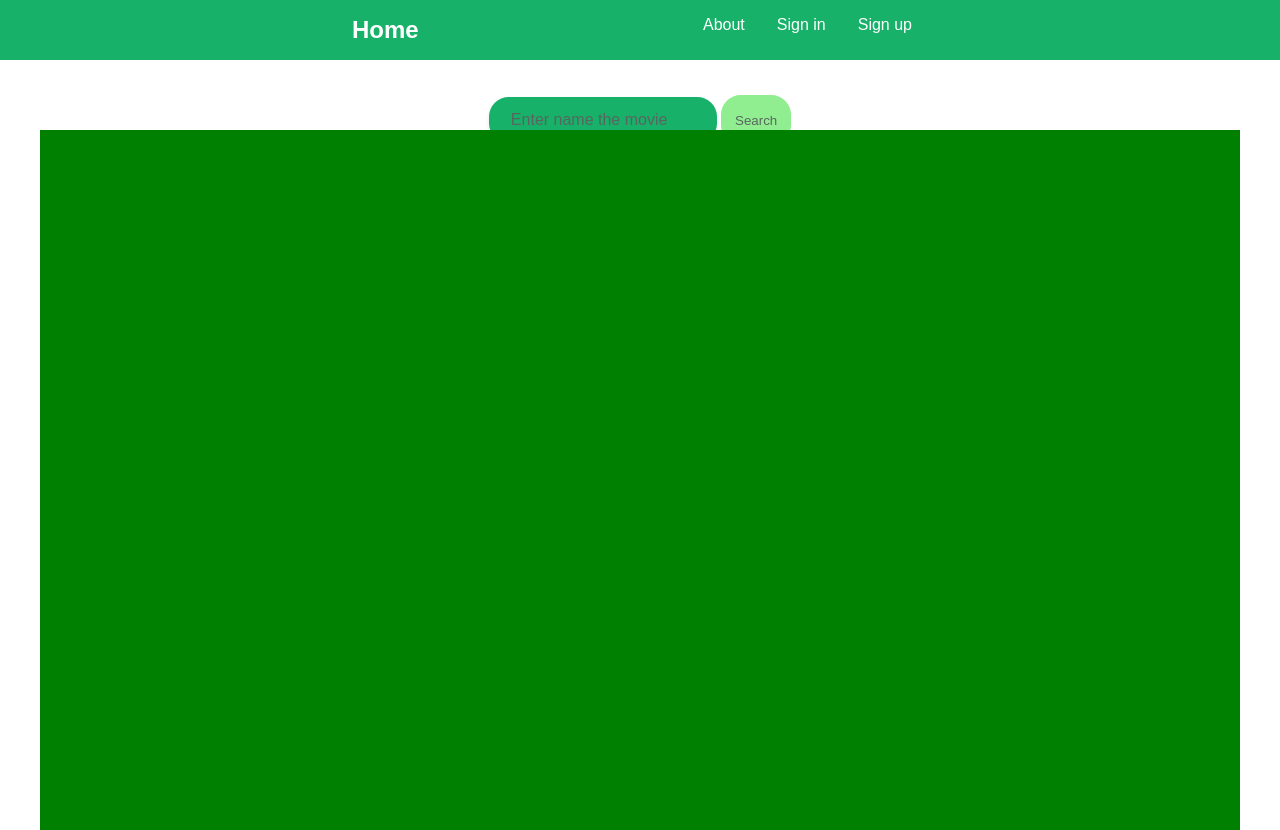
After one commit to ZeroNiki/Movie-Database, a FastAPI app: template src/templates/page.html in a window 1280 px wide. The commit adds this page. Run offline with FastAPI, Linux system fonts and the light colour scheme; the template is opened without the code that fills it, so the values that code supplies are empty; parts of the project's set-up code (start-up, migrations or seed data) failed here and were passed over.

Commit message:
Added the ability to search for movies

```diff
--- /dev/null
+++ b/src/static/css/page.css
@@ -0,0 +1,10 @@
+.info {
+  background-color: green;
+  width: 1200px;
+  height: 700px;
+  display: flex;
+  position: absolute;
+  top: 60%;
+  left: 50%;
+  transform: translate(-50%, -50%);
+}
--- a/src/static/css/style.css
+++ b/src/static/css/style.css
@@ -46,7 +46,7 @@
   width: 900px;
   height: 200px;
   position: absolute;
-  top: 20%;
+  top: 15%;
   left: 50%;
   transform: translate(-50%, -50%);
   padding: 10px;
@@ -55,7 +55,7 @@
 .media-search input {
   padding: 12px 20px;
   font-size: 16px;
-  width: 80%;
+  width: 70%;
   max-width: 600px;
   box-sizing: border-box;
   border: 2px solid #17b169;
@@ -83,6 +83,25 @@
   opacity: 1;
 }
 
+.enter-btn {
+  color: #596660;
+  background-color: lightgreen;
+  justify-content: center;
+  align-items: center;
+  width: 70px;
+  height: 50px;
+  border-radius: 20px;
+  border: 2px solid lightgreen;
+  transition:
+    background-color 0.3s ease,
+    border 0.3s ease;
+}
+
+.enter-btn:hover {
+  background-color: #22c97b;
+  border: #22c97b;
+}
+
 /*
   Extra small devices (phones, 600px and down)
 */
--- a/src/templates/base.html
+++ b/src/templates/base.html
@@ -24,7 +24,7 @@
   <div class="content">
     <div class="media-search">
       <form id="inputForm" onsubmit="return false;">
-        <input type="text" placeholder="Enter name the movie" id="input-movie" >
+        <input type="text" placeholder="Enter name the movie" id="input-movie" autocomplate="none">
         <button class="enter-btn" onclick="SearchSymbol()">Search</button>
       </form>
     </div>
@@ -35,7 +35,12 @@
 <script>
 const SearchSymbol = () => {
     const searchInputValue = document.getElementById("input-movie").value;
-    window.location.href = `/pages/search?q=${searchInputValue}`;
+
+    if (searchInputValue.length < 2) {
+        alert("Query string too short, must be at least 2 characters.");
+    } else {
+        window.location.href = `/pages/search?q=${searchInputValue}`;
+    }
   }
 </script>
 </body>
--- a/src/templates/index.html
+++ b/src/templates/index.html
@@ -9,7 +9,7 @@
 
   <div class="movie-list">
     {% for row in data %}
-      <a href="#">
+    <a href="/pages/movie/{{ row.id }}">
         <img src="{{ row.poster_path }}" alt="hello world">
         <div class="movie-rating
             {% if row.vote_average|int >= 8 %}
--- /dev/null
+++ b/src/templates/page.html
@@ -0,0 +1,26 @@
+{% extends "base.html" %}
+{% block head %}
+<link rel="stylesheet" href="{{ url_for('static', path='css/page.css') }}">
+<title>{{ movie[0].title }}</title>
+{% endblock %}
+
+{% block content %}
+<div class="info">
+  <!-- <img src="{{ movie[0].poster_path }}" alt="poster"> -->
+  <!-- <div class="result-discription"> -->
+  <!--   <h1>{{ movie[0].title }}</h1> -->
+  <!--   <p class="result-date">{{ movie[0].date }}</p> -->
+  <!--   <div class="movie-rating  -->
+  <!--     {% if movie[0].vote_average|int >= 8 %} -->
+  <!--       rating-green -->
+  <!--     {% elif movie[0].vote_average|int >= 5 %} -->
+  <!--       rating-yellow -->
+  <!--     {% else %} -->
+  <!--       rating-red -->
+  <!--     {% endif %}"> -->
+  <!--   {{ movie[0].vote_average }} -->
+  <!--   </div> -->
+  <!--   <p class="result-overview">{{ movie[0].overview }}</p> -->
+  <!-- </div> -->
+</div>
+{% endblock %}
```
Also changed, not shown: src/operations/router.py (+43 -14 lines), src/operations/utils.py (+6 -3 lines), src/pages/router.py (+14 -3 lines), src/static/css/search.css (+28 -7 lines), src/templates/search.html (+15 -11 lines), README.md.
